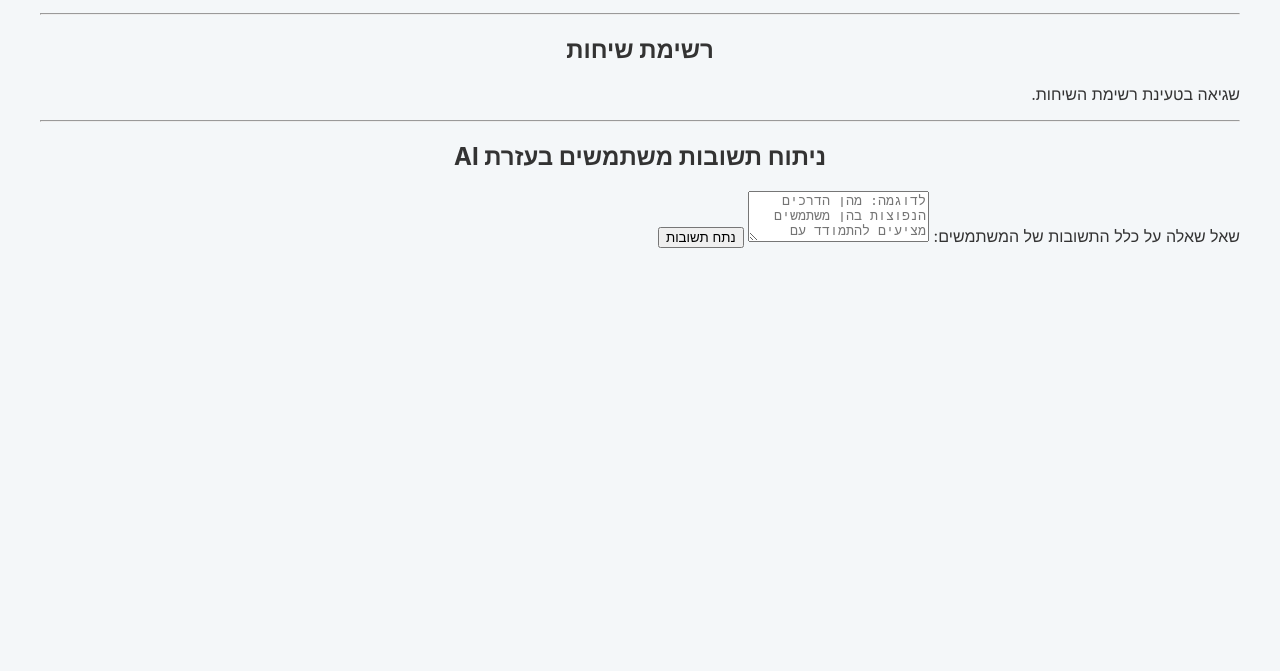
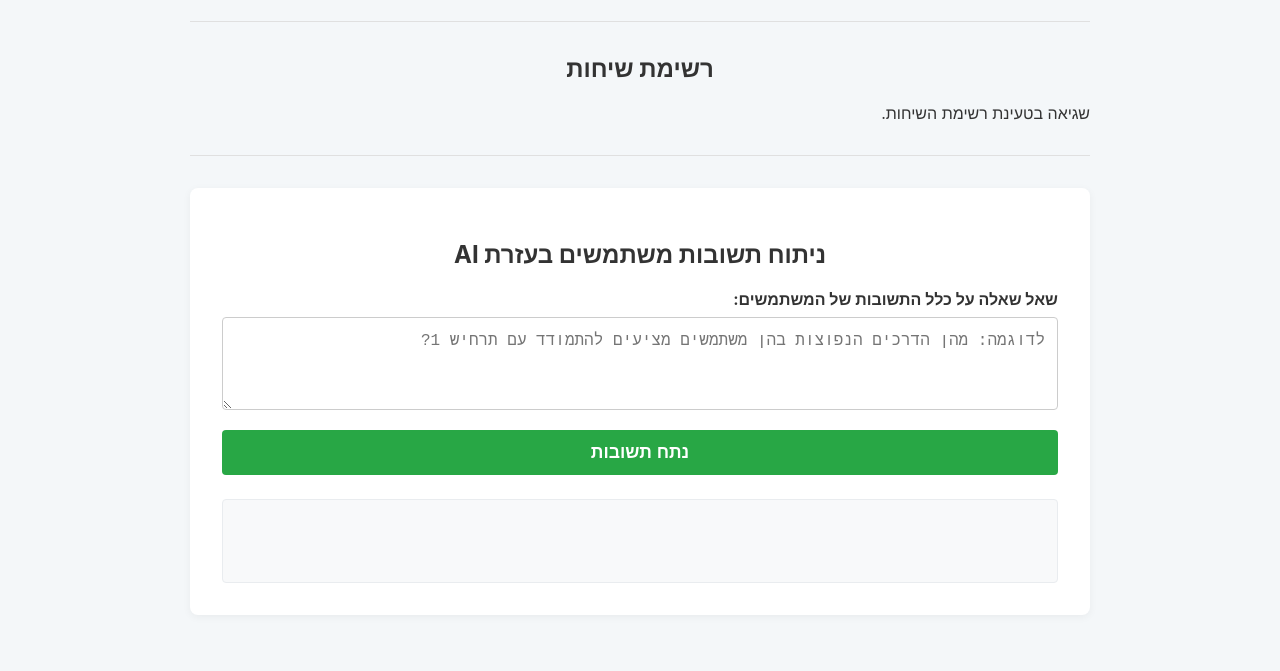
Before and after one commit to uditze/diversity-bot-dashboard, a plain HTML site: page frontend/index.html in a window 1280 px wide. Shown: the part 129-800 px from the top of the page. Drawn offline with Linux system fonts and the light colour scheme; no server answers.

Commit message:
Update style.css

```diff
--- a/frontend/style.css
+++ b/frontend/style.css
@@ -5,10 +5,18 @@ body {
     background-color: #f4f7f9;
     color: #333;
     padding: 1rem 2rem;
+    max-width: 900px;
+    margin: 0 auto;
 }
 
 h1, h2, h3 {
     text-align: center;
+}
+
+hr {
+    border: none;
+    border-top: 1px solid #e0e0e0;
+    margin: 2rem 0;
 }
 
 /* עיצובים לדף הראשי של הדשבורד */
@@ -34,7 +42,7 @@ h1, h2, h3 {
 }
 
 
-/* עיצובים חדשים לתצוגת השיחה */
+/* עיצובים לתצוגת השיחה */
 .chat-box {
     background: white;
     border-radius: 16px;
@@ -67,10 +75,9 @@ h1, h2, h3 {
   text-align: left;
 }
 
-/* עיצוב חדש להצגת התרחיש */
 .scenario-display {
-    background-color: #fffbe6; /* רקע צהבהב בהיר */
-    border: 1px solid #ffe58f; /* גבול צהוב */
+    background-color: #fffbe6;
+    border: 1px solid #ffe58f;
     border-radius: 8px;
     padding: 1rem;
     margin: 1rem 0;
@@ -80,6 +87,59 @@ h1, h2, h3 {
 
 .scenario-display h3 {
     margin-top: 0;
-    color: #d68a00; /* צבע כתום-חום לכותרת */
+    color: #d68a00;
     text-align: right;
 }
+
+/* עיצובים חדשים לאזור ניתוח ה-AI */
+#ai-analyzer-section {
+    background-color: #fff;
+    padding: 2rem;
+    border-radius: 8px;
+    box-shadow: 0 2px 8px rgba(0,0,0,0.05);
+}
+
+#ai-analyzer-form label {
+    display: block;
+    margin-bottom: 0.5rem;
+    font-weight: bold;
+}
+
+#ai-analyzer-form textarea {
+    width: 100%;
+    box-sizing: border-box;
+    padding: 0.75rem;
+    border: 1px solid #ccc;
+    border-radius: 4px;
+    font-size: 1rem;
+    line-height: 1.4;
+    margin-bottom: 1rem;
+}
+
+#ai-analyzer-form button {
+    display: block;
+    width: 100%;
+    padding: 0.75rem;
+    background-color: #28a745;
+    color: white;
+    border: none;
+    border-radius: 4px;
+    font-size: 1.1rem;
+    font-weight: bold;
+    cursor: pointer;
+    transition: background-color 0.2s ease;
+}
+
+#ai-analyzer-form button:hover {
+    background-color: #218838;
+}
+
+#ai-result-container {
+    margin-top: 1.5rem;
+    padding: 1rem;
+    background-color: #f8f9fa;
+    border: 1px solid #e9ecef;
+    border-radius: 4px;
+    min-height: 50px;
+    white-space: pre-wrap; /* שומר על מעברי שורה בתשובת ה-AI */
+}
```
